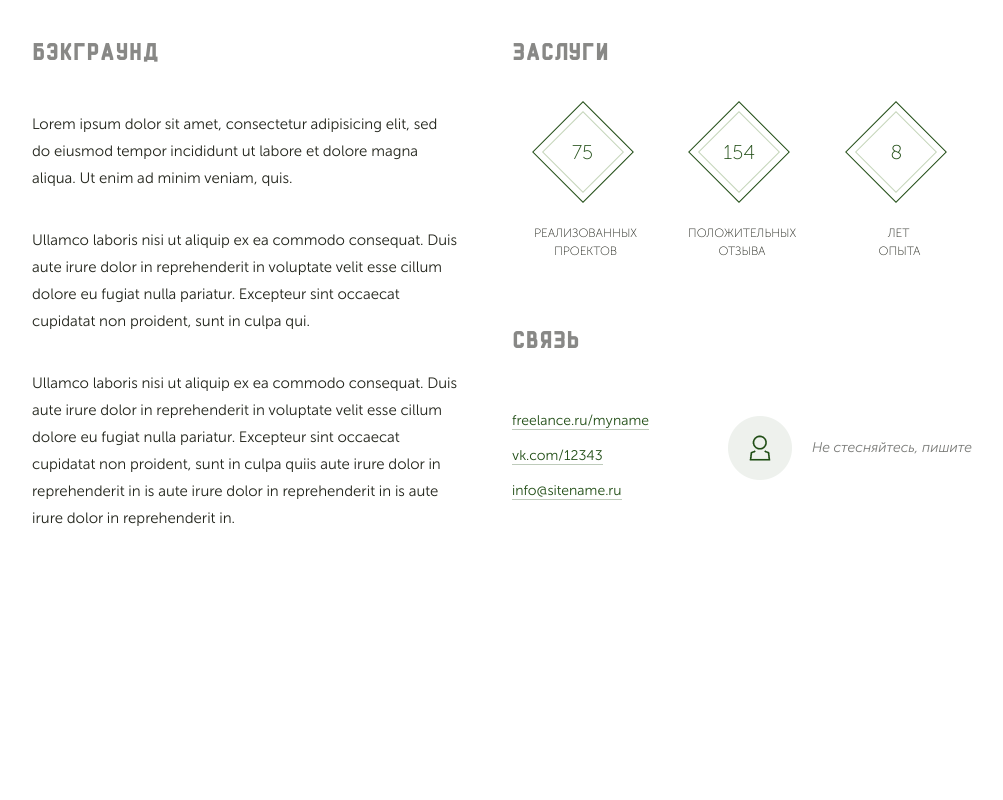
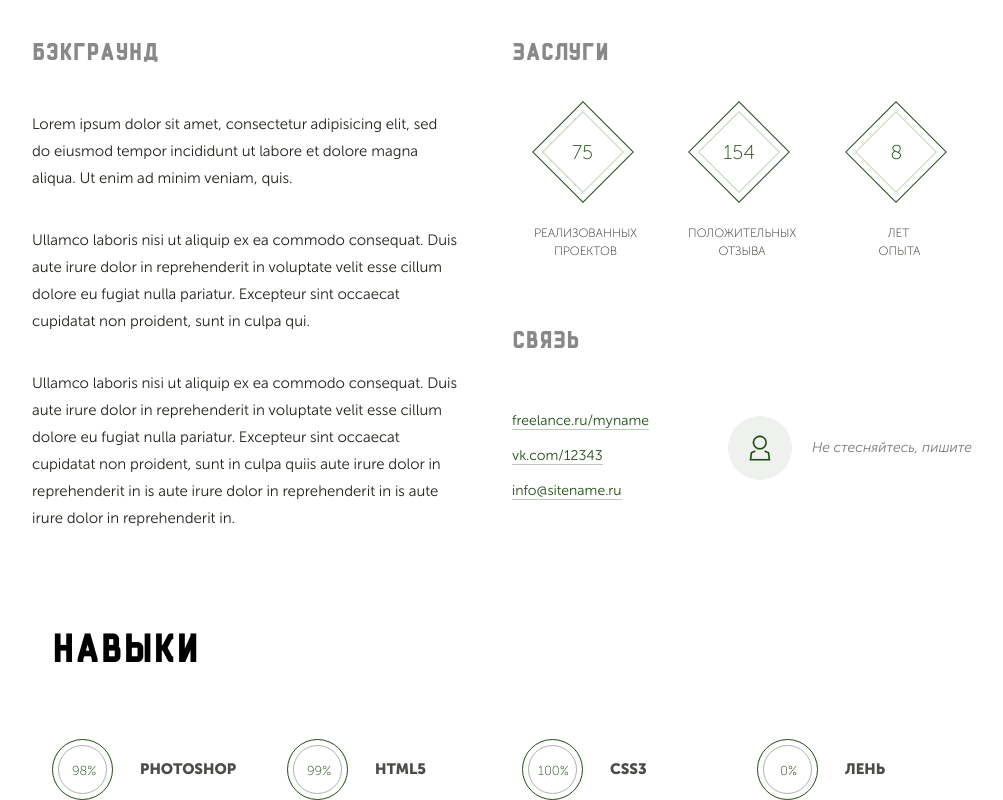
Before and after one commit to NightRoadMan/My_portfolio, a plain HTML site: page index.html in a window 1280 px wide. Shown: the part 1060-1860 px from the top of the page, without its empty margins (138-1141 px from the left). Before the commit the page ends 1642 px from the top, so only its background shows below. Drawn offline with Linux system fonts and the light colour scheme; files whose address does not match are found by name.

Commit message:
Стилизация Навыков

```diff
--- a/css/style.css
+++ b/css/style.css
@@ -82,6 +82,7 @@ body {
 	text-align: center;
 	color: #fff;
 	margin-top: 290px;
+	letter-spacing: 8px;
 }
 
 .head-job-descrip {
@@ -93,6 +94,7 @@ body {
 	margin-top: 33px;
 	text-transform: uppercase;
 	padding: 0;
+	letter-spacing: 4px;
 }
 
 .arrow-down {
@@ -295,3 +297,81 @@ body {
 	justify-content: space-between;
 	align-items: center;
 }
+
+/*Cтилизация "Навыки"*/
+.skills {
+	padding: 50px 0 0 40px;
+}
+
+.skills h2 {
+	font-family: 'Natasha', Tahoma, sans-serif;
+	font-size: 37px;
+	text-transform: uppercase;
+	padding: 0;
+	margin: 0 0 65px 0;
+	color: #000;
+}
+
+.green-circle {
+	width: 61px;
+	height: 61px;
+	border: 1px solid #204d15;
+	border-radius: 50%;
+	position: relative;
+}
+
+.light-green-circle {
+	width: 49px;
+	height: 49px;
+	border: 1px solid #adb2ac;
+	border-radius: 50%;
+	position: absolute;
+	top: 5px;
+	left: 5px;
+}
+
+.cicle-and-descrip-flex span {
+	font-size: 13px;
+	font-family: 'Museo Sans Cyrl 100', Tahoma, sans-serif;
+	color: #204d15;
+	position: absolute;
+	text-align: center;
+	top: 25px;
+	left: 20px;
+}
+
+.cicle-and-descrip-flex {
+	position: relative;
+}
+
+.flex-circle-and-program p {
+	font-family: 'Museo Sans Cyrl 900', Tahome, sans-serif;
+	font-size: 15px;
+	color: #4b4c47;
+	text-transform: uppercase;
+	padding: 0;
+	margin: 0 0 0 27px;
+}
+
+.flex-circle-and-program {
+	display: flex;
+	flex-direction: row;
+	justify-content: flex-start;
+	align-items: center;
+	width: 240px;
+}
+
+.flex-skills {
+	display: flex;
+	flex-direction: row;
+	justify-content: flex-start;
+	align-items: center;
+}
+
+.flex-circle-and-program:nth-child(3) span {
+	left: 16px;
+}
+
+.flex-circle-and-program:last-child span {
+	left: 23px;
+}
--- a/index.html
+++ b/index.html
@@ -101,5 +101,52 @@
 			</div>
 		</div>
 	</section>
+
+	<section class="skills">
+		<div class="container">
+			<h2>Навыки</h2>
+			<div class="flex-skills">
+				<div class="flex-circle-and-program">
+					<div class="cicle-and-descrip-flex">
+						<div class="green-circle">
+							<div class="light-green-circle"></div>
+						</div>
+						<span>98%</span>
+					</div>
+					<p>Photoshop</p>
+				</div>
+
+				<div class="flex-circle-and-program">
+					<div class="cicle-and-descrip-flex">
+						<div class="green-circle">
+							<div class="light-green-circle"></div>
+						</div>
+						<span>99%</span>
+					</div>
+					<p>html5</p>
+				</div>
+
+				<div class="flex-circle-and-program">
+					<div class="cicle-and-descrip-flex">
+						<div class="green-circle">
+							<div class="light-green-circle"></div>
+						</div>
+						<span>100%</span>
+					</div>
+					<p>CSS3</p>
+				</div>
+
+				<div class="flex-circle-and-program">
+					<div class="cicle-and-descrip-flex">
+						<div class="green-circle">
+							<div class="light-green-circle"></div>
+						</div>
+						<span>0%</span>
+					</div>
+					<p>Лень</p>
+				</div>
+			</div>
+		</div>
+	</section>
 </body>
 </html>
```
